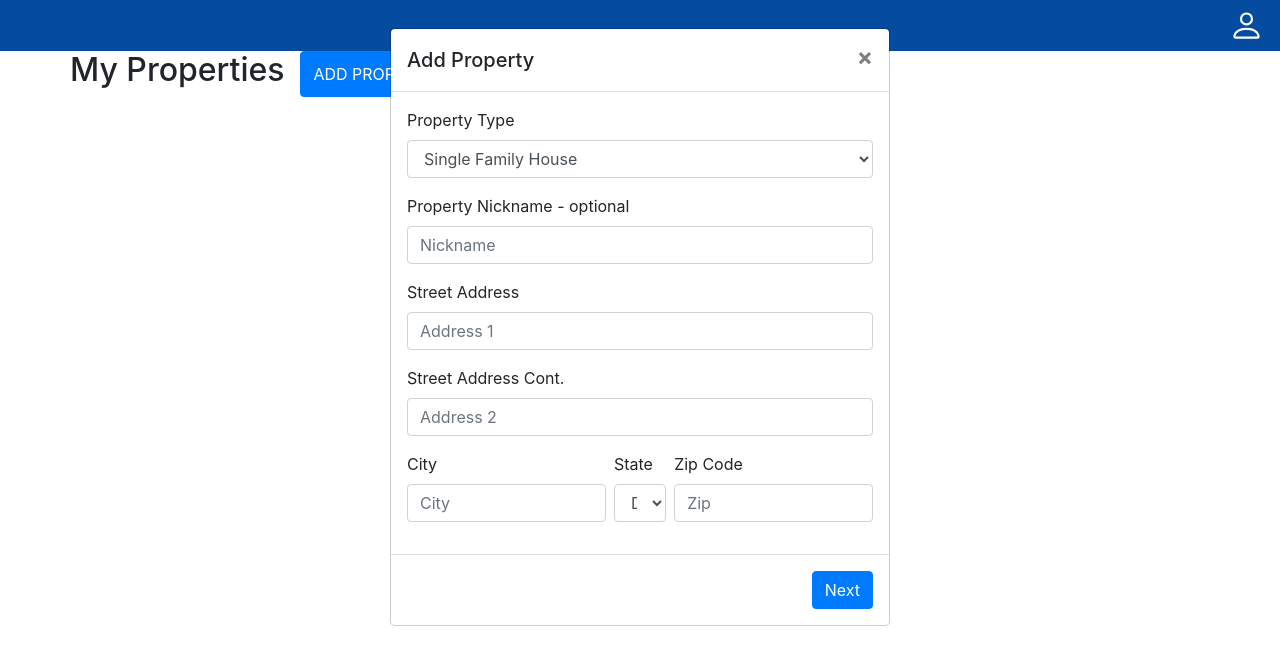
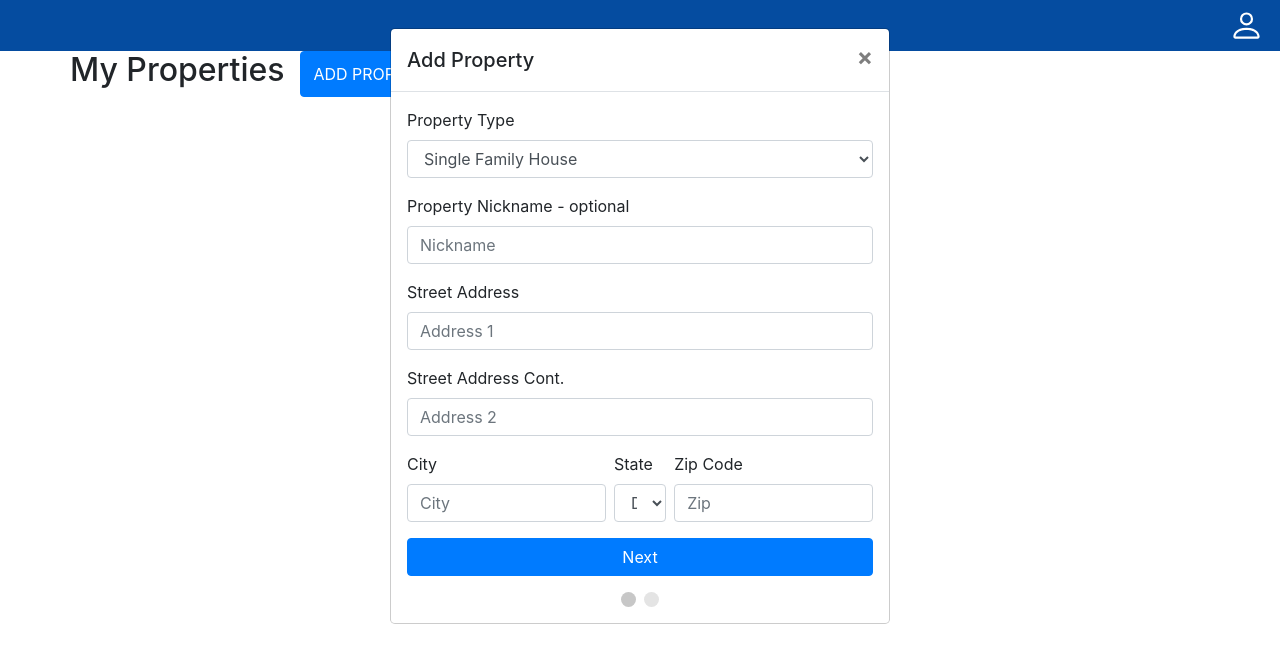
Before and after one commit to zlach/Interview, a React (Create React App) app: page / in a window 1280 px wide. Both pictures are taken after a click on the button "ADD PROPERTY". Shown: the top 664 px of the page. Built offline with nearby package versions, Linux system fonts and the light colour scheme.

Commit message:
validation added

```diff
--- a/src/App.css
+++ b/src/App.css
@@ -7,3 +7,16 @@
   height: 35px;
   width: 35px;
 }
+
+.progress-active{
+  width: 15px;
+  height: 15px;
+  border-radius:50%;
+  background-color: #c7c7c7;
+}
+.progress-inactive{
+  width: 15px;
+  height: 15px;
+  border-radius:50%;
+  background-color: #e4e4e4;
+}
--- a/src/components/modals/MultiStepModal.js
+++ b/src/components/modals/MultiStepModal.js
@@ -31,6 +31,7 @@ const MultiStepModal = (props) => {
                 <ModalBody>
                     <FirstStep
                         step={stepCount}
+                        nextStep={() => setStepCount(2)}
                         inputHandler={handleInputField}
                         propertyTypeValue={formData.propertyType}
                         propertyNicknameValue={formData.propertyNickname}
@@ -42,22 +43,13 @@ const MultiStepModal = (props) => {
                     />
                     <SecondStep
                         step={stepCount}
+                        previousStep={() => setStepCount(1)}
                         inputHandler={handleInputField}
                         floorsValue={formData.floors}
                         bedroomsValue={formData.bedrooms}
                         bathsValue={formData.baths}
                     />
                 </ModalBody>
-                <ModalFooter>
-                    {
-                        stepCount === 1 ?
-                            <Button color="primary" onClick={() => setStepCount(2)}>Next</Button> :
-                            <>
-                                <Button color="primary" onClick={() => setStepCount(1)}>Previous</Button>
-                                <Button color="primary" onClick={null}>Save and Close</Button>
-                            </>
-                    }
-                </ModalFooter> {/*todo: fix button widths, remove dividers add progress indicator*/}
             </Modal>
         </div>
     );
--- a/src/components/modals/steps/FirstStep.js
+++ b/src/components/modals/steps/FirstStep.js
@@ -1,6 +1,30 @@
+import { useState } from 'react';
 import { Button, Form, FormGroup, Label, Input, FormText } from 'reactstrap';
 
 const FirstStep = (props) => {
+
+    const [alerts, setAlerts] = useState({
+        streetAddress1: '',
+        city: '',
+        zipCode: ''
+    });
+
+    const clearAlert = (e) => {
+        setAlerts({ ...alerts, [e.target.name]: '' })
+    }
+
+    const handleNext = () => {
+        if (props.streetAddress1Value && props.cityValue && props.zipCodeValue) {
+            props.nextStep();
+        } else if (!props.streetAddress1Value) {
+            setAlerts({ ...alerts, streetAddress1: 'is-invalid' })
+        } else if (!props.cityValue) {
+            setAlerts({ ...alerts, city: 'is-invalid' })
+        } else if (!props.zipCodeValue) {
+            setAlerts({ ...alerts, zipCode: 'is-invalid' })
+        }
+    }
+
     if (props.step !== 1) {
         return null;
     }
@@ -24,7 +48,10 @@ const FirstStep = (props) => {
                 </FormGroup>
                 <FormGroup>
                     <Label for="streetAddress1">Street Address</Label>
-                    <Input type="text" name="streetAddress1" id="streetAddress1" placeholder="Address 1" onChange={props.inputHandler} value={props.streetAddress1Value} />
+                    <Input className={alerts.streetAddress1} type="text" name="streetAddress1" id="streetAddress1" placeholder="Address 1" onChange={(e) => { props.inputHandler(e); clearAlert(e) }} value={props.streetAddress1Value} />
+                    <div className="invalid-feedback">
+                        Please Enter Address
+                    </div>
                 </FormGroup>
                 <FormGroup>
                     <Label for="streetAddress2">Street Address Cont.</Label>
@@ -34,7 +61,10 @@ const FirstStep = (props) => {
             <Form className='d-flex'>
                 <FormGroup>
                     <Label for="city">City</Label>
-                    <Input type="text" name="city" id="city" placeholder="City" onChange={props.inputHandler} value={props.cityValue} />
+                    <Input className={alerts.city} type="text" name="city" id="city" placeholder="City" onChange={(e) => { props.inputHandler(e); clearAlert(e) }} value={props.cityValue} />
+                    <div className="invalid-feedback">
+                        Please Enter City
+                    </div>
                 </FormGroup>
                 <FormGroup className='px-2'>
                     <Label for="state">State</Label>
@@ -46,9 +76,17 @@ const FirstStep = (props) => {
                 </FormGroup>
                 <FormGroup>
                     <Label for="zipCode">Zip Code</Label> {/*todo: remove arrows from input*/}
-                    <Input type="number" name="zipCode" id="zipCode" placeholder="Zip" onChange={props.inputHandler} value={props.zipCodeValue} />
+                    <Input className={alerts.zipCode} type="number" name="zipCode" id="zipCode" placeholder="Zip" onChange={(e) => { props.inputHandler(e); clearAlert(e) }} value={props.zipCodeValue} />
+                    <div className="invalid-feedback">
+                        Please Enter Zip
+                    </div>
                 </FormGroup>
             </Form>
+            <Button className='w-100' color="primary" onClick={handleNext}>Next</Button>
+            <div className="d-flex justify-content-center w-100 mt-3">
+                <div className="progress-active mr-1"></div>
+                <div className="progress-inactive ml-1"></div>
+            </div>
         </div>
     )
 }
--- a/src/components/modals/steps/SecondStep.js
+++ b/src/components/modals/steps/SecondStep.js
@@ -20,6 +20,14 @@ const SecondStep = (props) => {
                     <Input type="number" name="baths" id="baths" onChange={props.inputHandler} value={props.bathsValue} />
                 </FormGroup>
             </Form>
+            <div className="d-flex justify-content-center w-100">
+                <Button className='mr-2 w-50' color="primary" onClick={props.previousStep}>Previous</Button>
+                <Button className='ml-2 w-50' color="primary" onClick={null}>Save and Close</Button>
+            </div>
+            <div className="d-flex justify-content-center w-100 mt-3">
+                <div className="progress-inactive mr-1"></div>
+                <div className="progress-active ml-1"></div>
+            </div>
         </div>
     )
 }
```
